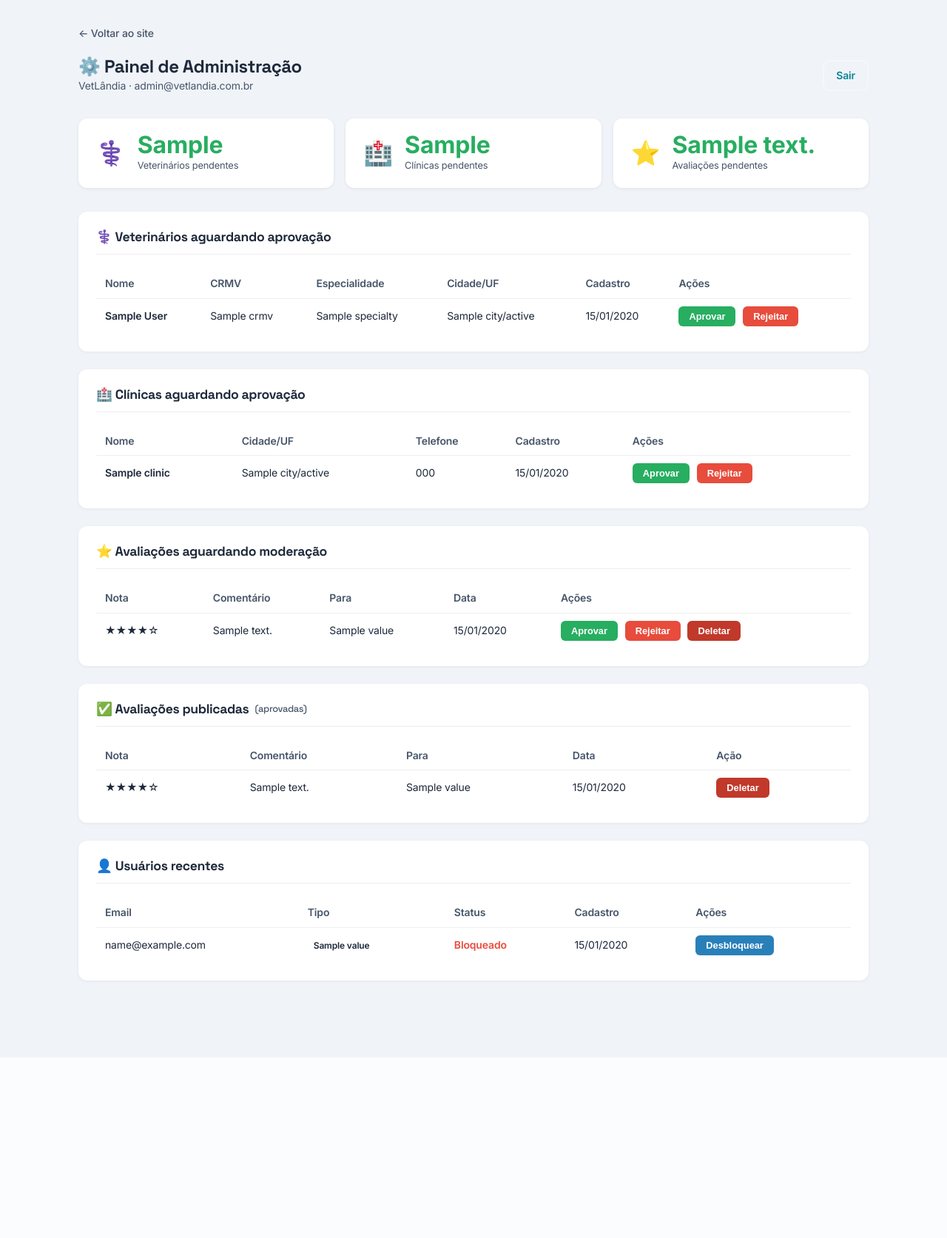
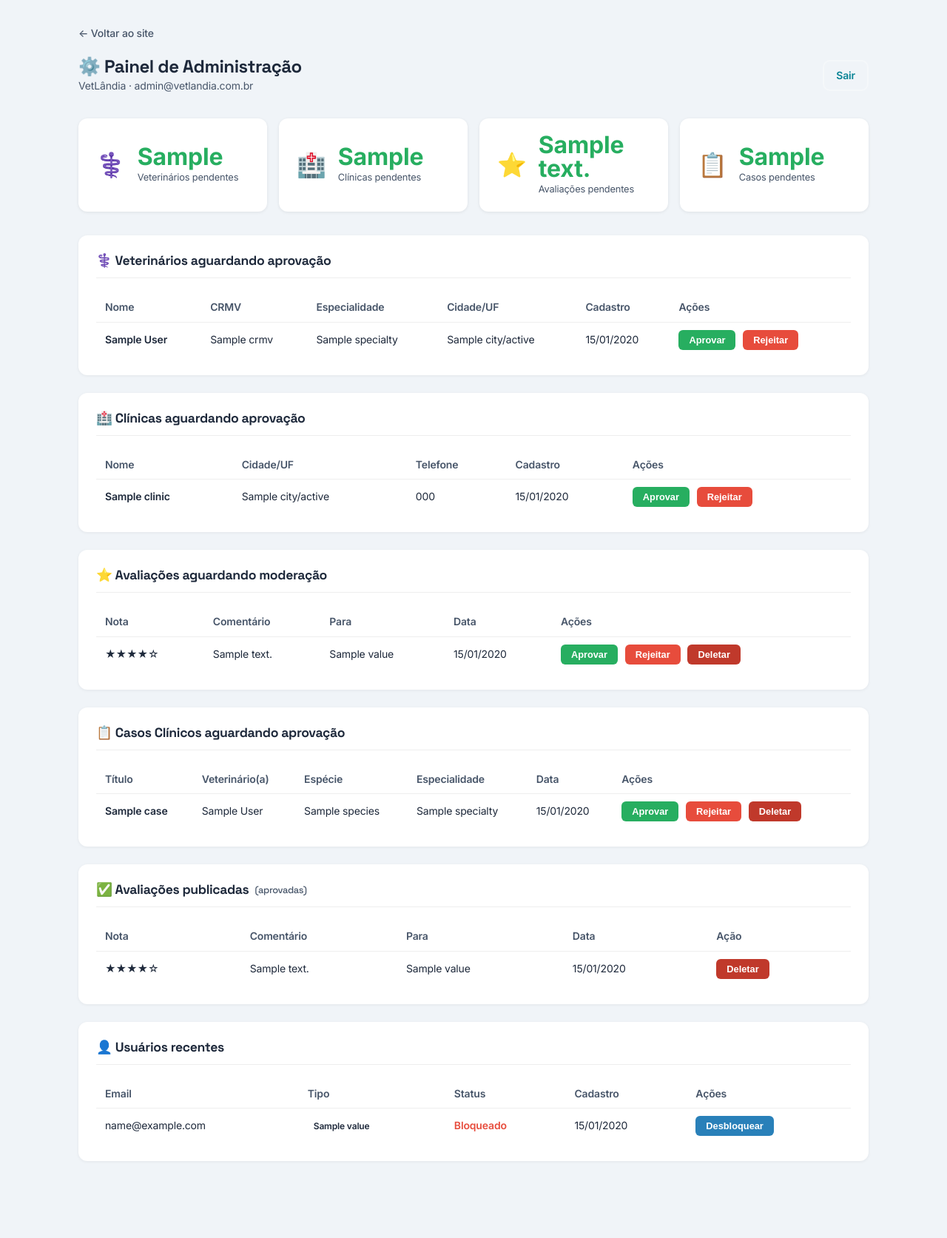
Before and after one commit to vetlandia/vetlandia, a Python web app: template app/templates/admin/dashboard.html in a window 1280 px wide. Shown: the whole page at 74% size. Before the commit the page ends 1328 px from the top, so only its background shows below. Run offline with Jinja, Linux system fonts and the light colour scheme; the template is opened without the code that fills it: most values are stand-ins (such as "Sample title", 1, 10 or a date in 2020).

Commit message:
Clinical cases approval workflow + UI fixes
- Add CaseStatus enum (PENDING/APPROVED/REJECTED) to ClinicalCase model
- Migration: add status column with default PENDING to clinical_cases
- Public case list and detail only show APPROVED cases
- Admin dashboard: pending cases section with approve/reject/delete
- Admin stats grid now shows 4 cards including pending cases count
- Nav: hide "Casos Clínicos" from tutors, clinics and anonymous users
- detail.html: "Discussão" header now uses .reviews-header style (same as Avaliações)
- detail.html: button spacing fix + [object Object] error fix (Pydantic v2 array detail)
- components.css: extract .reviews-header into shared CSS (remove duplication from profile templates)

Co-Authored-By: Claude Sonnet 4.6 <noreply@anthropic.com>

```diff
--- a/app/static/css/components.css
+++ b/app/static/css/components.css
@@ -482,6 +482,31 @@
 .block { display: block; }
 .inline-block { display: inline-block; }
 
+/* ── Section header reutilizável (Avaliações, Discussão, etc.) ── */
+.reviews-header {
+    display: flex;
+    align-items: center;
+    gap: 10px;
+    padding-bottom: var(--space-4);
+    border-bottom: 1px solid var(--border-light);
+}
+.reviews-header-label {
+    font-size: 0.8125rem;
+    font-weight: 700;
+    text-transform: uppercase;
+    letter-spacing: 0.07em;
+    color: var(--text-secondary);
+}
+.reviews-header-count {
+    background: var(--brand, #088395);
+    color: white;
+    font-size: 0.72rem;
+    font-weight: 700;
+    padding: 1px 9px;
+    border-radius: 999px;
+    line-height: 1.7;
+}
+
 /* Responsivo */
 @media (max-width: 768px) {
     .btn {
--- a/app/templates/admin/dashboard.html
+++ b/app/templates/admin/dashboard.html
@@ -66,7 +66,7 @@
         .table-scroll { overflow-x: auto; -webkit-overflow-scrolling: touch; }
 
         @media (max-width: 640px) {
-            .admin-stats { grid-template-columns: 1fr; }
+            .admin-stats { grid-template-columns: repeat(2, 1fr) !important; }
             .admin-wrap { padding: 16px 12px 80px; }
             .admin-table { font-size: 0.8rem; min-width: 480px; }
             .admin-section { padding: 16px; }
@@ -90,7 +90,7 @@
     </div>
 
     <!-- Estatísticas -->
-    <div class="admin-stats">
+    <div class="admin-stats" style="grid-template-columns:repeat(4,1fr)">
         <div class="stat-card {% if pending_vets > 0 %}warn{% else %}ok{% endif %}">
             <div class="stat-icon">⚕️</div>
             <div>
@@ -110,6 +110,13 @@
             <div>
                 <div class="stat-num">{{ pending_reviews }}</div>
                 <div class="stat-label">Avaliações pendentes</div>
+            </div>
+        </div>
+        <div class="stat-card {% if pending_cases > 0 %}warn{% else %}ok{% endif %}">
+            <div class="stat-icon">📋</div>
+            <div>
+                <div class="stat-num">{{ pending_cases }}</div>
+                <div class="stat-label">Casos pendentes</div>
             </div>
         </div>
     </div>
@@ -242,6 +249,52 @@
         </table></div>
     </div>
 
+    <!-- Casos Clínicos pendentes -->
+    <div class="admin-section">
+        <h2>
+            📋 Casos Clínicos aguardando aprovação
+            {% if pending_cases > 0 %}<span class="badge-count">{{ pending_cases }}</span>{% endif %}
+        </h2>
+        <div class="table-scroll"><table class="admin-table">
+            <thead>
+                <tr>
+                    <th>Título</th>
+                    <th>Veterinário(a)</th>
+                    <th>Espécie</th>
+                    <th>Especialidade</th>
+                    <th>Data</th>
+                    <th>Ações</th>
+                </tr>
+            </thead>
+            <tbody>
+                {% if pending_cases %}
+                    {% for case in pending_cases %}
+                    <tr>
+                        <td style="max-width:220px"><strong>{{ case.title[:60] }}{% if case.title|length > 60 %}…{% endif %}</strong></td>
+                        <td>{{ case.author.full_name }}</td>
+                        <td>{{ case.species or '—' }}</td>
+                        <td>{{ case.specialty or '—' }}</td>
+                        <td>{{ case.created_at.strftime('%d/%m/%Y') }}</td>
+                        <td style="white-space:nowrap">
+                            <form class="action-form" method="POST" action="/admin/cases/{{ case.id }}/approve">
+                                <button class="btn-approve">Aprovar</button>
+                            </form>
+                            <form class="action-form" method="POST" action="/admin/cases/{{ case.id }}/reject" style="margin-left:6px">
+                                <button class="btn-reject">Rejeitar</button>
+                            </form>
+                            <form class="action-form" method="POST" action="/admin/cases/{{ case.id }}/delete" style="margin-left:6px">
+                                <button class="btn-delete" onclick="return confirm('Deletar este caso permanentemente?')">Deletar</button>
+                            </form>
+                        </td>
+                    </tr>
+                    {% endfor %}
+                {% else %}
+                    <tr class="empty-row"><td colspan="6">Nenhum caso clínico pendente ✅</td></tr>
+                {% endif %}
+            </tbody>
+        </table></div>
+    </div>
+
     <!-- Avaliações publicadas -->
     <div class="admin-section">
         <h2>✅ Avaliações publicadas <span style="font-size:0.8rem;font-weight:400;color:var(--text-secondary)">(aprovadas)</span></h2>
--- a/app/templates/base.html
+++ b/app/templates/base.html
@@ -31,7 +31,9 @@
                 <nav class="nav">
                     <a href="/buscar/veterinarios" class="nav-link">Veterinários</a>
                     <a href="/buscar/clinicas" class="nav-link">Clínicas</a>
+                    {% if current_user and current_user.user_type.value in ('veterinarian', 'admin') %}
                     <a href="/casos-clinicos" class="nav-link">Casos Clínicos</a>
+                    {% endif %}
 
                     {% if current_user %}
                         {% if current_user.user_type.value == 'admin' %}
@@ -64,7 +66,9 @@
         <div class="mobile-menu-content">
             <a href="/buscar/veterinarios" class="mobile-menu-link">Veterinários</a>
             <a href="/buscar/clinicas" class="mobile-menu-link">Clínicas</a>
+            {% if current_user and current_user.user_type.value in ('veterinarian', 'admin') %}
             <a href="/casos-clinicos" class="mobile-menu-link">Casos Clínicos</a>
+            {% endif %}
 
             {% if current_user %}
                 {% if current_user.user_type.value == 'admin' %}
```
Also changed, not shown: alembic/versions/g5b6c7d8e9f0_add_case_status.py (added, +30 -0 lines), app/models/case.py (+9 -1 lines), app/routers/admin.py (+37 -2 lines), app/routers/pages.py (+6 -3 lines), app/templates/case/detail.html (+13 -4 lines), app/templates/clinic/profile.html (+0 -24 lines), app/templates/veterinarian/profile.html (+0 -25 lines).
